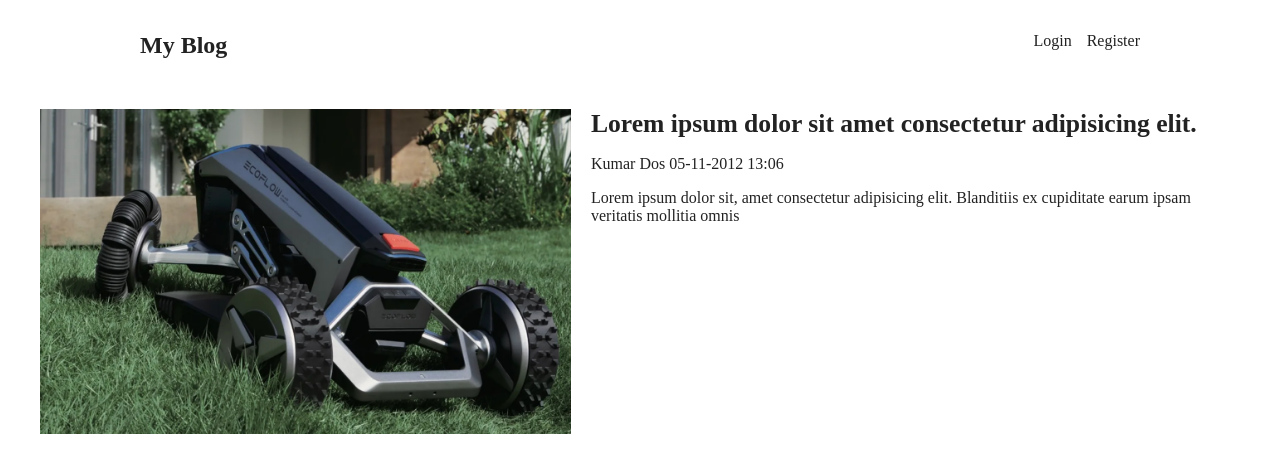
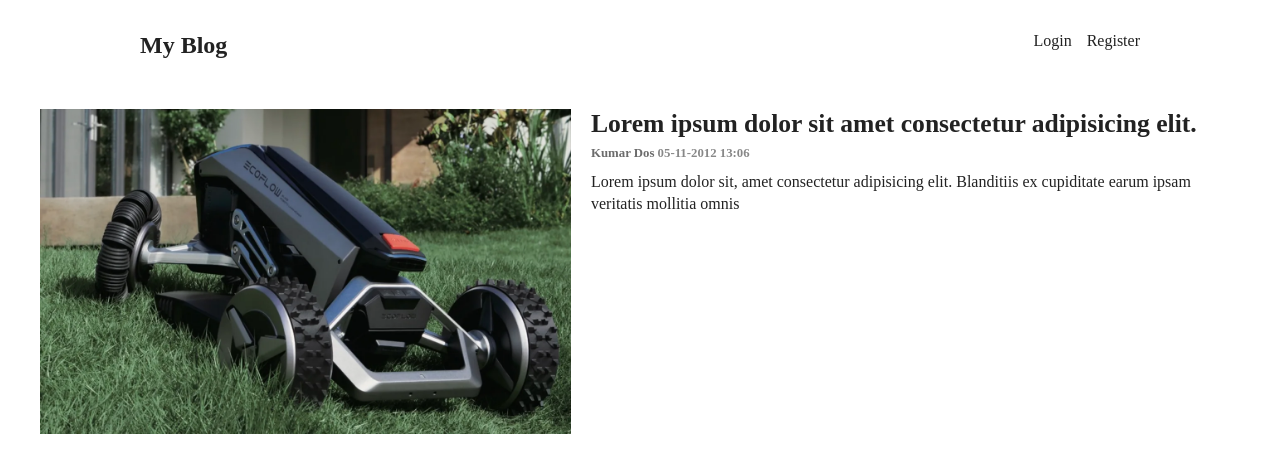
Before and after one commit to kumar7505/Blog-App, a React (Vite) app in the folder client/: page / in a window 1280 px wide. Shown: the top 472 px of the page. Built offline with nearby package versions, Linux system fonts and the light colour scheme.

Commit message:
feat: Homepage

```diff
--- a/client/src/components/post.css
+++ b/client/src/components/post.css
@@ -9,3 +9,20 @@
     margin: 0;
     font-size: 1.6rem;
 }
+
+.post .info{
+    margin: 7px 0;
+    color: #888;
+    font-size: 0.8rem;
+    font-weight: bold;
+    gap: 10px;
+}
+
+.post .info .author{
+    color: #6c6c6c;
+}
+
+.post .summary{
+    margin: 10px 0;
+    line-height: 1.4rem;
+}
--- a/client/src/components/post.jsx
+++ b/client/src/components/post.jsx
@@ -13,7 +13,7 @@ const post = () => {
                 <a href="" className="author">Kumar Dos </a>
                 <time datetime="">05-11-2012 13:06</time>
             </p>
-            <p>Lorem ipsum dolor sit, amet consectetur adipisicing elit. Blanditiis ex cupiditate earum ipsam veritatis mollitia omnis </p>
+            <p className='summary'>Lorem ipsum dolor sit, amet consectetur adipisicing elit. Blanditiis ex cupiditate earum ipsam veritatis mollitia omnis </p>
         </div>
     </div>
   )
```
